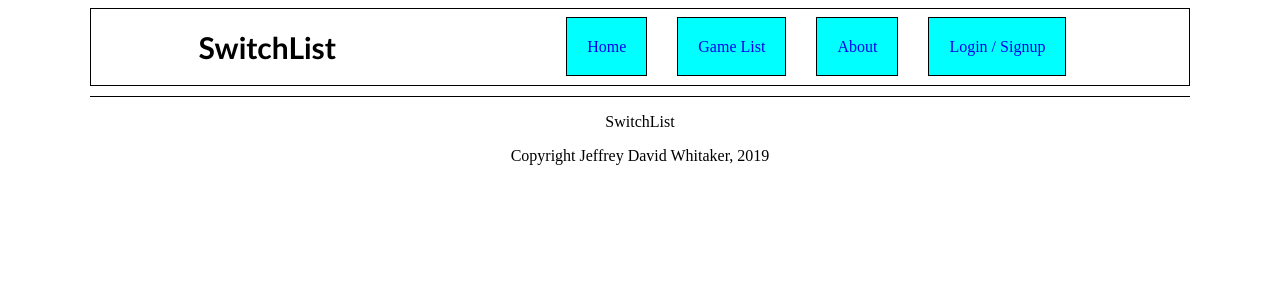
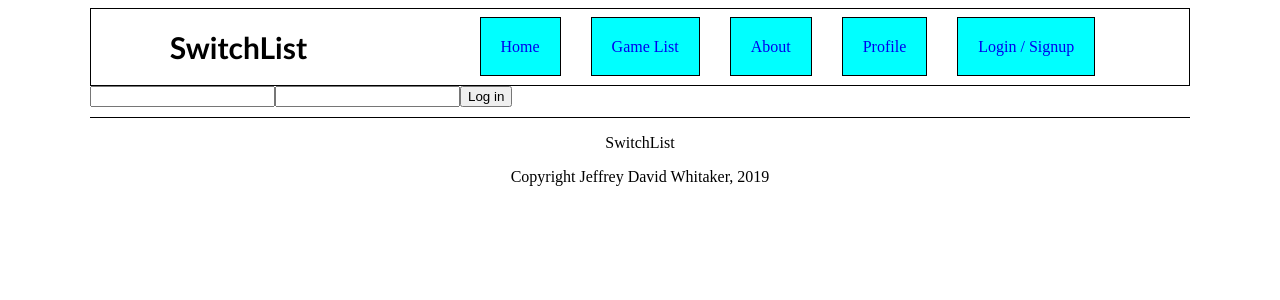
Before and after one commit to jeffreywhitaker/switchlist, a React (Create React App) app: page /login in a window 1280 px wide. Shown: the top 300 px of the page. Built offline with nearby package versions, Linux system fonts and the light colour scheme.

Commit message:
added login page, authentication, and profile

```diff
--- a/src/App.js
+++ b/src/App.js
@@ -1,5 +1,5 @@
 import React from 'react'
-import { Route } from 'react-router-dom'
+import { Route, Redirect } from 'react-router-dom'
 import styled from 'styled-components'
 
 // import components
@@ -8,6 +8,8 @@ import Home from './components/HomePage'
 import GamePickForm from './components/GamePickForm'
 import GameList from './components/GameList'
 import About from './components/About'
+import Login from './components/Login'
+import UserProfile from './components/UserProfile'
 import Footer from './components/Footer'
 
 
@@ -19,10 +21,25 @@ export default function App() {
       <Route path='/gamelist' component={GamePickForm} />
       <Route path='/gamelist' component={GameList} />
       <Route path='/about' component={About} />
+      <Route path='/login' component={Login} />
+      <ProfileRoute path='/profile' component={UserProfile}/>
       <Footer />
     </AppWrapper>
   )
 }
+
+const ProfileRoute = ({ component: UserProfile, ...rest }) => (
+  <Route
+    {...rest}
+    render={props =>
+      localStorage.getItem("token") ? (
+        <UserProfile {...props} />
+      ) : (
+        <Redirect to="/login" />
+      )
+    }
+  />
+)
 
 // styled components
 
--- a/src/components/GameList.js
+++ b/src/components/GameList.js
@@ -13,6 +13,15 @@ function GameList({ games, getGames }) {
 
   return (
     <GameListSection>
+        <ResultsPerPageDiv>
+            <span>Results per page</span>
+            <select name='results per page'>
+                <option>10</option>
+                <option>25</option>
+                <option>50</option>
+                <option>100</option>
+            </select>
+        </ResultsPerPageDiv>
         {games.map(game => {
             return <GameCard game={game} key={game.name} />
         })}
@@ -35,3 +44,8 @@ export default connect(mapStateToProps, { getGames })(GameList)
 const GameListSection = styled.section`
     border: 1px solid black
 `
+
+const ResultsPerPageDiv = styled.div`
+    display: flex
+    justify-content: flex-right
+`
--- /dev/null
+++ b/src/components/Login.js
@@ -0,0 +1,44 @@
+import React, { useState } from 'react'
+import { axiosWithAuth } from '../utils/axiosAuth'
+
+function Login() {
+ const [credentials, setCredentials] = useState({})
+
+  const login = e => {
+    e.preventDefault();
+    axiosWithAuth().post('login/endpoint', credentials)
+      .then(res => {
+        localStorage.setItem('token', res.data.token)
+        this.props.history.push('/')
+      })
+  }
+
+  const handleChange = e => {
+      setCredentials( {
+        ...credentials,
+        [e.target.name]: e.target.value,
+      })
+  }
+
+    return (
+      <div>
+        <form onSubmit={login}>
+          <input
+            type="text"
+            name="username"
+            value={credentials.username}
+            onChange={handleChange}
+          />
+          <input
+            type="password"
+            name="password"
+            value={credentials.password}
+            onChange={handleChange}
+          />
+          <button>Log in</button>
+        </form>
+      </div>
+    )
+}
+
+export default Login
--- a/src/components/NavBar.js
+++ b/src/components/NavBar.js
@@ -11,6 +11,7 @@ function NavBar() {
             <StyledNavLink to={'/'}>Home</StyledNavLink>
             <StyledNavLink to={'/gamelist'}>Game List</StyledNavLink>
             <StyledNavLink to={'/about'}>About</StyledNavLink>
+            <StyledNavLink to={'/profile'}>Profile</StyledNavLink>
             <StyledNavLink to={'/login'}>Login / Signup</StyledNavLink>
         </nav>
     </NavHeader>
--- /dev/null
+++ b/src/components/UserProfile.js
@@ -0,0 +1,7 @@
+import React from 'react'
+
+export default function UserProfile(){
+    return (
+        <div>user profile test</div>
+    )
+}
--- a/src/reducers/reducer.js
+++ b/src/reducers/reducer.js
@@ -73,7 +73,7 @@ const initialState = {
             ]
         },
     ],
-    users: [],
+    user: [],
     publishers: [
         'Nintendo',
         'Motion Twin',
--- /dev/null
+++ b/src/utils/axiosAuth.js
@@ -0,0 +1,12 @@
+import axios from 'axios'
+
+export const axiosWithAuth =() => {
+    const token = localStorage.getItem('token')
+
+    return axios.create({
+        headers: {
+            'Content-Type': 'application/json',
+            'Authorization': `${token}`,
+        },
+    })
+}
```
